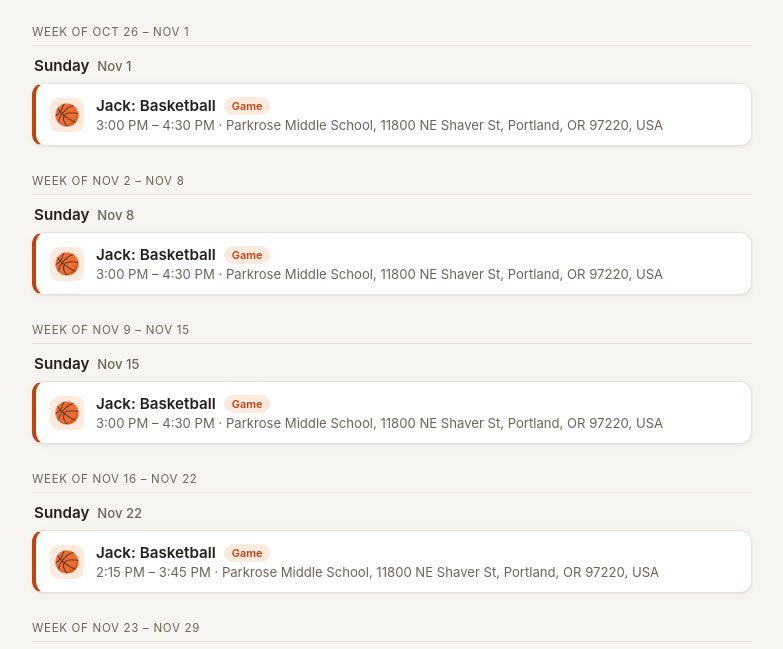
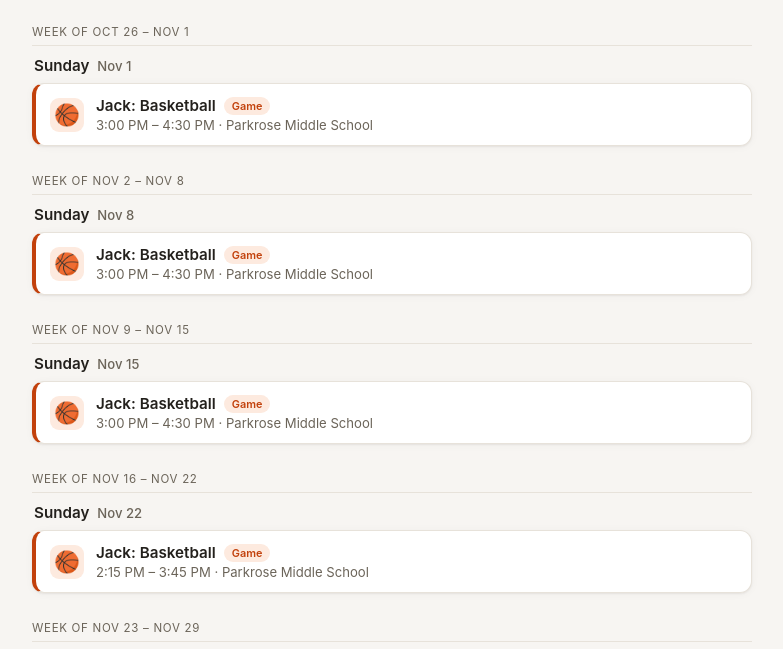
Before and after one commit to thatkellenguy/kids-schedule, a plain HTML site: page index.html in a window 1280 px wide. Shown: the part 113-762 px from the top of the page, without its empty margins (248-1031 px from the left). Drawn offline with Linux system fonts and the light colour scheme.

Commit message:
Update games schedule from calendar

```diff
--- a/index.html
+++ b/index.html
@@ -207,12 +207,12 @@
 <script>
 // EVENTS:START (auto-generated by scripts/update_schedule.py — edits here get overwritten)
 const events = [
-  {d:"2026-11-01",t:"15:00",end:"16:30",sport:"basketball",who:"Jack",kind:"Game",title:"Basketball",loc:"Parkrose Middle School, 11800 NE Shaver St, Portland, OR 97220, USA"},
-  {d:"2026-11-08",t:"15:00",end:"16:30",sport:"basketball",who:"Jack",kind:"Game",title:"Basketball",loc:"Parkrose Middle School, 11800 NE Shaver St, Portland, OR 97220, USA"},
-  {d:"2026-11-15",t:"15:00",end:"16:30",sport:"basketball",who:"Jack",kind:"Game",title:"Basketball",loc:"Parkrose Middle School, 11800 NE Shaver St, Portland, OR 97220, USA"},
-  {d:"2026-11-22",t:"14:15",end:"15:45",sport:"basketball",who:"Jack",kind:"Game",title:"Basketball",loc:"Parkrose Middle School, 11800 NE Shaver St, Portland, OR 97220, USA"},
-  {d:"2026-11-29",t:"14:15",end:"15:45",sport:"basketball",who:"Jack",kind:"Game",title:"Basketball",loc:"Parkrose Middle School, 11800 NE Shaver St, Portland, OR 97220, USA"},
-  {d:"2026-12-06",t:"14:15",end:"15:45",sport:"basketball",who:"Jack",kind:"Game",title:"Basketball",loc:"Parkrose Middle School, 11800 NE Shaver St, Portland, OR 97220, USA"}
+  {d:"2026-11-01",t:"15:00",end:"16:30",sport:"basketball",who:"Jack",kind:"Game",title:"Basketball",loc:"Parkrose Middle School"},
+  {d:"2026-11-08",t:"15:00",end:"16:30",sport:"basketball",who:"Jack",kind:"Game",title:"Basketball",loc:"Parkrose Middle School"},
+  {d:"2026-11-15",t:"15:00",end:"16:30",sport:"basketball",who:"Jack",kind:"Game",title:"Basketball",loc:"Parkrose Middle School"},
+  {d:"2026-11-22",t:"14:15",end:"15:45",sport:"basketball",who:"Jack",kind:"Game",title:"Basketball",loc:"Parkrose Middle School"},
+  {d:"2026-11-29",t:"14:15",end:"15:45",sport:"basketball",who:"Jack",kind:"Game",title:"Basketball",loc:"Parkrose Middle School"},
+  {d:"2026-12-06",t:"14:15",end:"15:45",sport:"basketball",who:"Jack",kind:"Game",title:"Basketball",loc:"Parkrose Middle School"}
 ];
 // EVENTS:END
 
```
